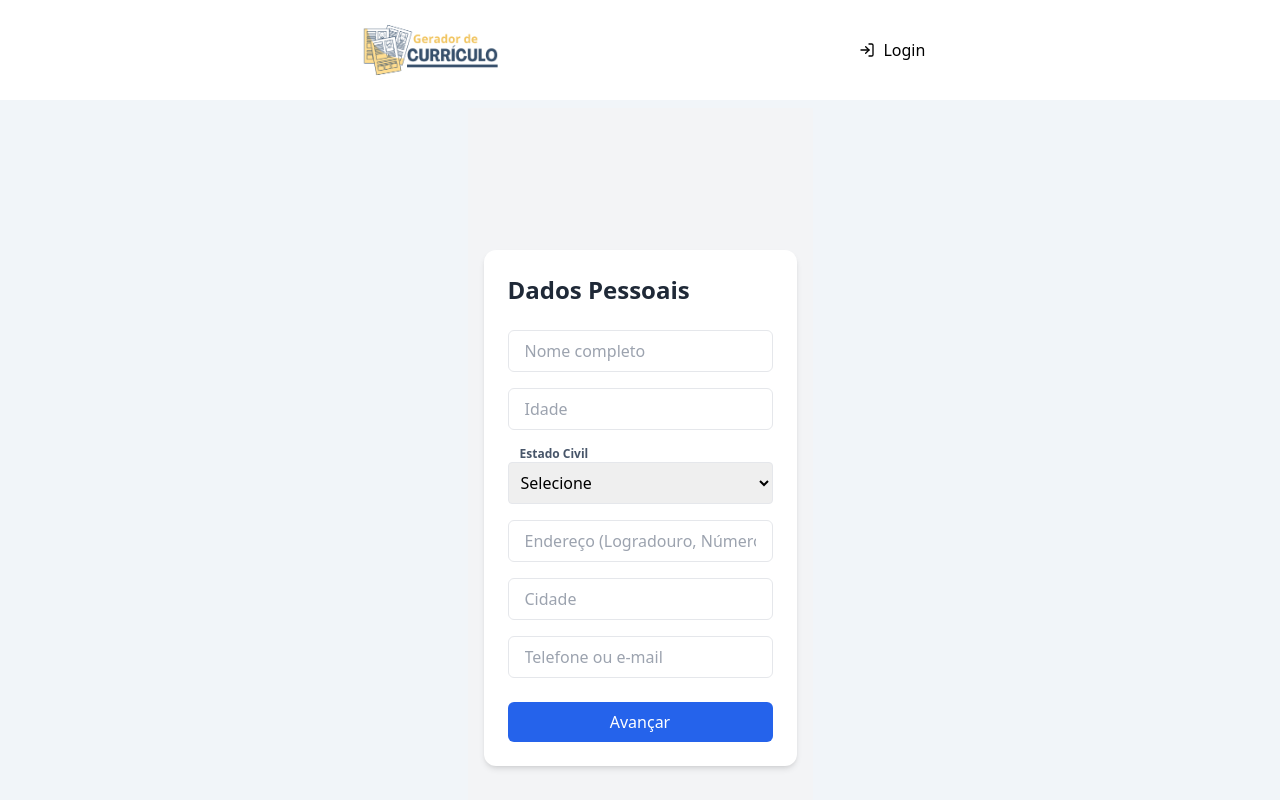
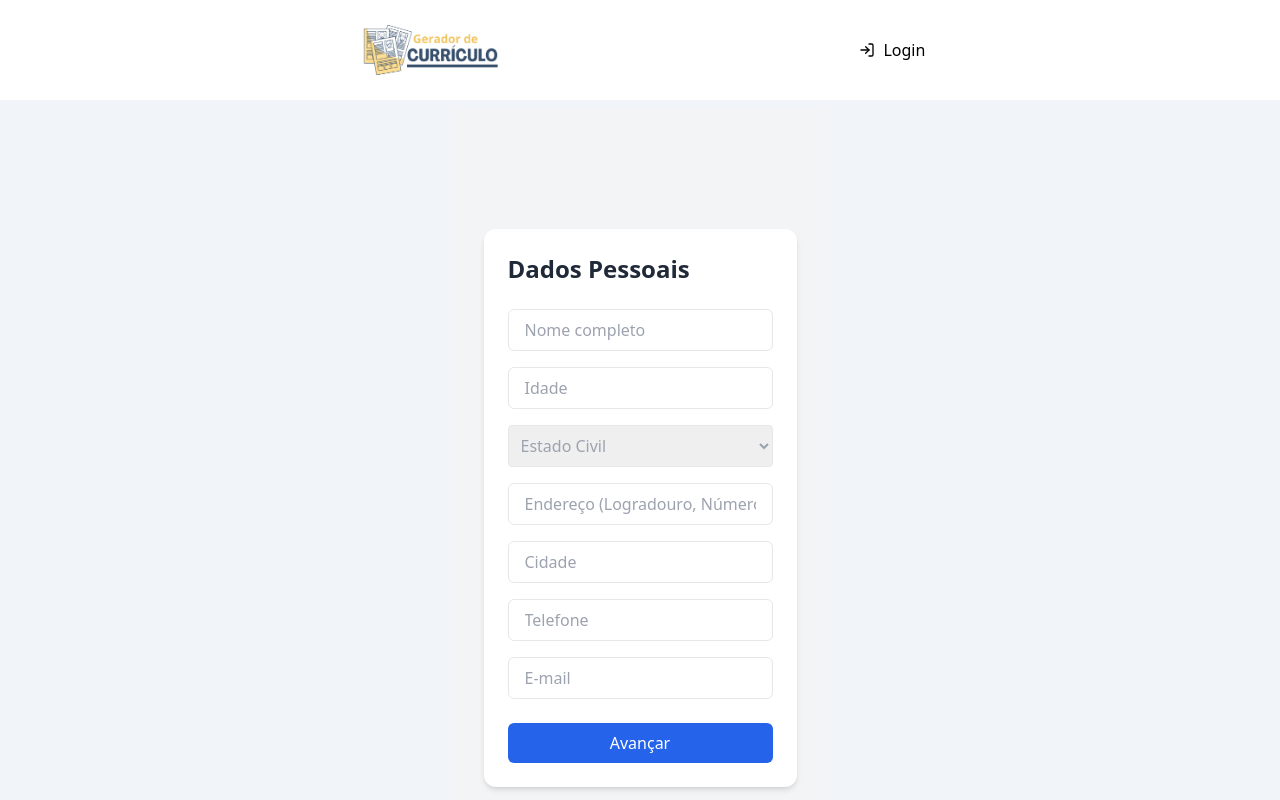
Before and after one commit to ViniciusEduardoDias/resume-generator, a Next.js app: page /dadosPessoais in a window 1280 px wide. Shown: the top 800 px of the page. Built offline with nearby package versions, Linux system fonts and the light colour scheme.

Commit message:
feat: cria formulário para objetivo e perfil pessoal na página /objetivo

```diff
--- a/package.json
+++ b/package.json
@@ -13,6 +13,7 @@
     "react": "^19.0.0",
     "react-dom": "^19.0.0",
     "react-icons": "^5.5.0",
+    "react-input-mask": "^2.0.4",
     "resume-generator": "file:"
   },
   "devDependencies": {
@@ -20,6 +21,7 @@
     "@types/node": "^20",
     "@types/react": "^19",
     "@types/react-dom": "^19",
+    "@types/react-input-mask": "^3.0.6",
     "autoprefixer": "^10.4.21",
     "eslint": "^9",
     "eslint-config-next": "15.3.0",
--- a/src/app/objetivo/page.tsx
+++ b/src/app/objetivo/page.tsx
@@ -0,0 +1,9 @@
+import { ObjectiveForm } from "@/components";
+
+export default function Objective() {
+  return (
+    <main className="min-h-screen bg-gray-100 flex items-center justify-center p-4">
+      <ObjectiveForm />
+    </main>
+  );
+}
--- a/src/components/Header.tsx
+++ b/src/components/Header.tsx
@@ -1,7 +1,11 @@
+"use client";
+
 import Image from "next/image";
 import { LuLogIn } from "react-icons/lu";
+import { useRouter } from "next/navigation";
 
 export default function Header() {
+  const router = useRouter();
   return (
     <header className="bg-white flex justify-evenly items-center">
       <div>
@@ -11,6 +15,9 @@ export default function Header() {
           height={100}
           className="w-[150] h-[100]"
           alt="logo do Resume-Generator"
+          onClick={() => {
+            router.push("/");
+          }}
         />
       </div>
       <ul>
--- a/src/components/Input.tsx
+++ b/src/components/Input.tsx
@@ -1,3 +1,5 @@
+import React from "react";
+
 type InputProps = {
   text?: string;
   type: string;
@@ -5,7 +7,7 @@ type InputProps = {
   placeholder: string;
   onChange: (e: React.ChangeEvent<HTMLInputElement>) => void;
   value: string | number;
-  required: boolean;
+  required?: boolean;
 };
 
 export default function Input({
@@ -15,11 +17,14 @@ export default function Input({
   placeholder,
   onChange,
   value,
+  required = false,
 }: InputProps) {
   return (
     <div>
       {text && (
-        <label className="text-xs text-slate-600 font-semibold">{text}</label>
+        <label className="w-full text-xs text-slate-600 font-semibold">
+          {text}
+        </label>
       )}
       <input
         type={type}
@@ -28,7 +33,7 @@ export default function Input({
         value={value}
         onChange={onChange}
         className="input"
-        required
+        required={required}
       />
     </div>
   );
--- /dev/null
+++ b/src/components/ObjectiveForm.tsx
@@ -0,0 +1,72 @@
+"use client";
+
+import { useState } from "react";
+import { useRouter } from "next/navigation";
+
+export default function ObjectiveForm() {
+  const router = useRouter();
+  const [objetivo, setObjetivo] = useState("");
+  const [perfil, setPerfil] = useState("");
+
+  const handleSubmit = (e: React.FormEvent) => {
+    e.preventDefault();
+
+    if (!objetivo.trim()) {
+      alert("Por favor, escreva seu objetivo profissional.");
+      return;
+    }
+
+    if (!perfil.trim()) {
+      alert(
+        "Por favor, escreva um pouco sobre você! Vamos fazer algo bem feito!"
+      );
+      return;
+    }
+
+    localStorage.setItem("objetivoProfissional", objetivo.trim());
+    localStorage.setItem("perfilPessoal", perfil.trim());
+
+    router.push("/formacao");
+  };
+
+  return (
+    <section className="max-w-2xl mx-auto p-6 bg-white rounded-xl shadow-md mt-8">
+      <h2 className="text-2xl font-bold text-gray-800 mb-4">
+        Objetivo Profissional
+      </h2>
+      <form onSubmit={handleSubmit} className="space-y-6">
+        <textarea
+          name="objetivo"
+          placeholder="Descreva seu objetivo profissional..."
+          value={objetivo}
+          onChange={(e) => setObjetivo(e.target.value)}
+          className="w-full h-40 p-4 border border-gray-300 rounded-md focus:outline-none focus:ring-2 focus:ring-blue-500 resize-none"
+          required
+        />
+
+        <h2 className="text-2xl font-bold text-gray-800 mb-4">
+          Perfil Pessoal
+        </h2>
+        <h3>
+          Nessa etapa, digite um texto falando sobre sua trajetória e o que
+          conseguiu desenvolver.
+        </h3>
+        <textarea
+          name="perfil"
+          placeholder="Descreva seu perfil pessoal..."
+          value={perfil}
+          onChange={(e) => setPerfil(e.target.value)}
+          className="w-full h-40 p-4 border border-gray-300 rounded-md focus:outline-none focus:ring-2 focus:ring-blue-500 resize-none"
+          required
+        />
+
+        <button
+          type="submit"
+          className="w-full bg-blue-600 text-white py-2 rounded-md hover:bg-blue-700 transition"
+        >
+          Avançar
+        </button>
+      </form>
+    </section>
+  );
+}
--- a/src/components/PersonalForm.tsx
+++ b/src/components/PersonalForm.tsx
@@ -46,10 +46,10 @@ export default function PersonalForm() {
   };
 
   return (
-    <section>
+    <section className="w-full flex justify-center px-4">
       <form
         onSubmit={handleSubmit}
-        className="w-full mx-auto p-6 bg-white rounded-xl shadow-md space-y-6"
+        className="w-full max-w-2xl mx-auto p-6 bg-white rounded-xl shadow-md space-y-6"
       >
         <h2 className="text-2xl font-bold text-gray-800">Dados Pessoais</h2>
 
@@ -71,23 +71,19 @@ export default function PersonalForm() {
             required
           />
           <div className="flex flex-col">
-            <label className="ml-3 text-xs text-slate-600 font-semibold">
-              Estado Civil
-            </label>
             <select
               name="estadoCivil"
               value={formData.estadoCivil}
               onChange={handleChange}
-              className="p-2 border rounded"
+              className="p-2 border rounded text-gray-400 focus:text-black"
               required
             >
-              <option value="">Selecione</option>
+              <option value="">Estado Civil</option>
               <option value="Solteiro(a)">Solteiro(a)</option>
               <option value="Casado(a)">Casado(a)</option>
               <option value="Divorciado(a)">Divorciado(a)</option>
               <option value="Viúvo(a)">Viúvo(a)</option>
               <option value="União estável">União estável</option>
-              <option value="Divorciado(a)">Divorciado(a)</option>
             </select>
           </div>
           <Input
@@ -107,9 +103,17 @@ export default function PersonalForm() {
             required
           />
           <Input
-            type="text"
+            type="tel"
             name="contato"
-            placeholder="Telefone ou e-mail"
+            placeholder="Telefone"
+            value={formData.contato}
+            onChange={handleChange}
+            required
+          />
+          <Input
+            type="email"
+            name="contato"
+            placeholder="E-mail"
             value={formData.contato}
             onChange={handleChange}
             required
--- a/src/components/index.js
+++ b/src/components/index.js
@@ -2,3 +2,4 @@ export { default as Header } from "./Header";
 export { default as Footer } from "./Footer";
 export { default as Container } from "./Container";
 export { default as Button } from "./Button";
+export { default as ObjectiveForm } from "./ObjectiveForm";
--- a/src/styles/globals.css
+++ b/src/styles/globals.css
@@ -3,5 +3,5 @@
 @tailwind utilities;
 
 .input {
-  @apply w-full px-4 py-2 border rounded-md focus:outline-none focus:ring-2 focus:ring-blue-500;
+  @apply w-full px-4 py-2 border rounded-md focus:outline-none focus:ring-2 focus:ring-blue-800;
 }
```
Also changed, not shown: public/images/screenshot.JPG (added), 1 other file (tests, documents, lock files or other folders).
